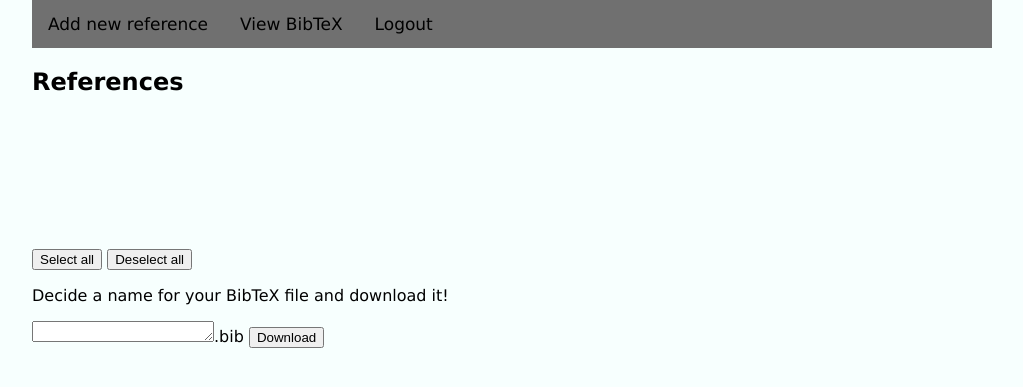
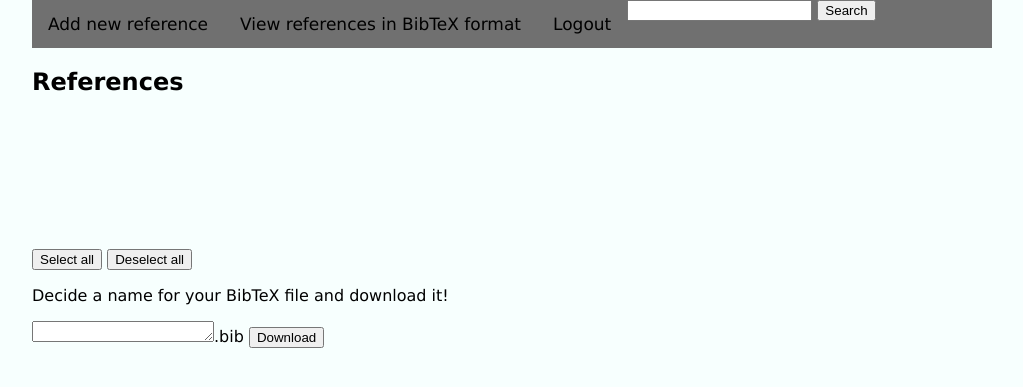
Before and after one commit to roosahut/ohtu-miniprojekti, a Flask app: page /view_references in a window 1280 px wide. Shown: the part 168-555 px from the top of the page, without its empty margins (128-1151 px from the left). Run offline with Flask 3, Linux system fonts and the light colour scheme; the visitor is signed in with stand-in values (Sample User, id 1).

Commit message:
search references

```diff
--- a/src/app.py
+++ b/src/app.py
@@ -142,10 +142,19 @@
 @app.route('/view_references', methods=['get', 'post'])
 def view_references():
     if request.method == "GET":
-        articles = ref.get_articles(users.user_id(),"")
-        books = ref.get_books(users.user_id(), "")
-        inproceedings = ref.get_inproceedings(users.user_id(), "")
-        master_thesis = ref.get_master_thesis(users.user_id(), "")
+        articles = ref.get_articles(users.user_id(),"", "")
+        books = ref.get_books(users.user_id(), "", "")
+        inproceedings = ref.get_inproceedings(users.user_id(), "", "")
+        master_thesis = ref.get_master_thesis(users.user_id(), "", "")
+
+        return render_template('view_references.html', articles=articles, books=books, inproceedings=inproceedings, master_thesis=master_thesis)
+
+    if request.method == "POST":
+        search = request.form['search']
+        articles = ref.get_articles(users.user_id(),"", search)
+        books = ref.get_books(users.user_id(), "", search)
+        inproceedings = ref.get_inproceedings(users.user_id(), "", search)
+        master_thesis = ref.get_master_thesis(users.user_id(), "", search)
 
         return render_template('view_references.html', articles=articles, books=books, inproceedings=inproceedings, master_thesis=master_thesis)
 
--- a/src/services/references.py
+++ b/src/services/references.py
@@ -47,38 +47,38 @@
         return False
 
 
-def get_articles(user_id, ref_key):
+def get_articles(user_id, ref_key, search):
     try:
-        sql = 'SELECT * FROM articles WHERE user_id=:user_id AND ref_key LIKE :ref_key'
-        articles = db.session.execute(sql, {'user_id': user_id, 'ref_key':'%' + ref_key + '%'}).fetchall()
+        sql = 'SELECT * FROM articles WHERE user_id=:user_id AND ref_key LIKE :ref_key AND title LIKE :search OR ref_key LIKE :search OR author LIKE :search OR journal LIKE :search'
+        articles = db.session.execute(sql, {'user_id': user_id, 'ref_key':'%' + ref_key + '%', 'search':'%' + search + '%'}).fetchall()
         return articles
     except:
         return False
 
 
-def get_books(user_id, ref_key):
+def get_books(user_id, ref_key, search):
     try:
-        sql = 'SELECT * FROM books WHERE user_id=:user_id AND ref_key LIKE :ref_key'
-        books = db.session.execute(sql, {'user_id': user_id, 'ref_key':'%' + ref_key + '%'}).fetchall()
+        sql = 'SELECT * FROM books WHERE user_id=:user_id AND ref_key LIKE :ref_key AND title LIKE :search OR ref_key LIKE :search OR author LIKE :search OR publisher LIKE :search'
+        books = db.session.execute(sql, {'user_id': user_id, 'ref_key':'%' + ref_key + '%', 'search':'%' + search + '%'}).fetchall()
         return books
     except:
         return False
 
 
-def get_inproceedings(user_id, ref_key):
+def get_inproceedings(user_id, ref_key, search):
     try:
-        sql = 'SELECT * FROM inproceedings WHERE user_id=:user_id AND ref_key LIKE :ref_key'
+        sql = 'SELECT * FROM inproceedings WHERE user_id=:user_id AND ref_key LIKE :ref_key AND title LIKE :search OR ref_key LIKE :search OR author LIKE :search OR booktitle LIKE :search'
         inproceedings = db.session.execute(
-            sql, {'user_id': user_id, 'ref_key':'%' + ref_key + '%'}).fetchall()
+            sql, {'user_id': user_id, 'ref_key':'%' + ref_key + '%', 'search':'%' + search + '%'}).fetchall()
         return inproceedings
     except:
         return False
 
 
-def get_master_thesis(user_id, ref_key):
+def get_master_thesis(user_id, ref_key, search):
     try:
-        sql = 'SELECT * FROM masterthesis WHERE user_id=:user_id AND ref_key LIKE :ref_key'
-        masterthesis = db.session.execute(sql, {'user_id': user_id, 'ref_key':'%' + ref_key + '%'}).fetchall()
+        sql = 'SELECT * FROM masterthesis WHERE user_id=:user_id AND ref_key LIKE :ref_key AND title LIKE :search OR ref_key LIKE :search OR author LIKE :search OR school LIKE :search'
+        masterthesis = db.session.execute(sql, {'user_id': user_id, 'ref_key':'%' + ref_key + '%', 'search':'%' + search + '%'}).fetchall()
         return masterthesis
     except:
         return False
--- a/src/templates/view_references.html
+++ b/src/templates/view_references.html
@@ -24,8 +24,12 @@
 
 <div class="topnav">
     <a href="/">Add new reference</a>
-    <a href="/view_bibtex">View BibTeX</a>
+    <a href="/view_bibtex">View references in BibTeX format</a>
     <a href="/logout">Logout</a>
+    <form action="/view_references" method="post">
+        <input type="text" name="search">
+        <input type="submit" value="Search">
+    </form>
 </div>
 
 <h2> References </h2>
```
